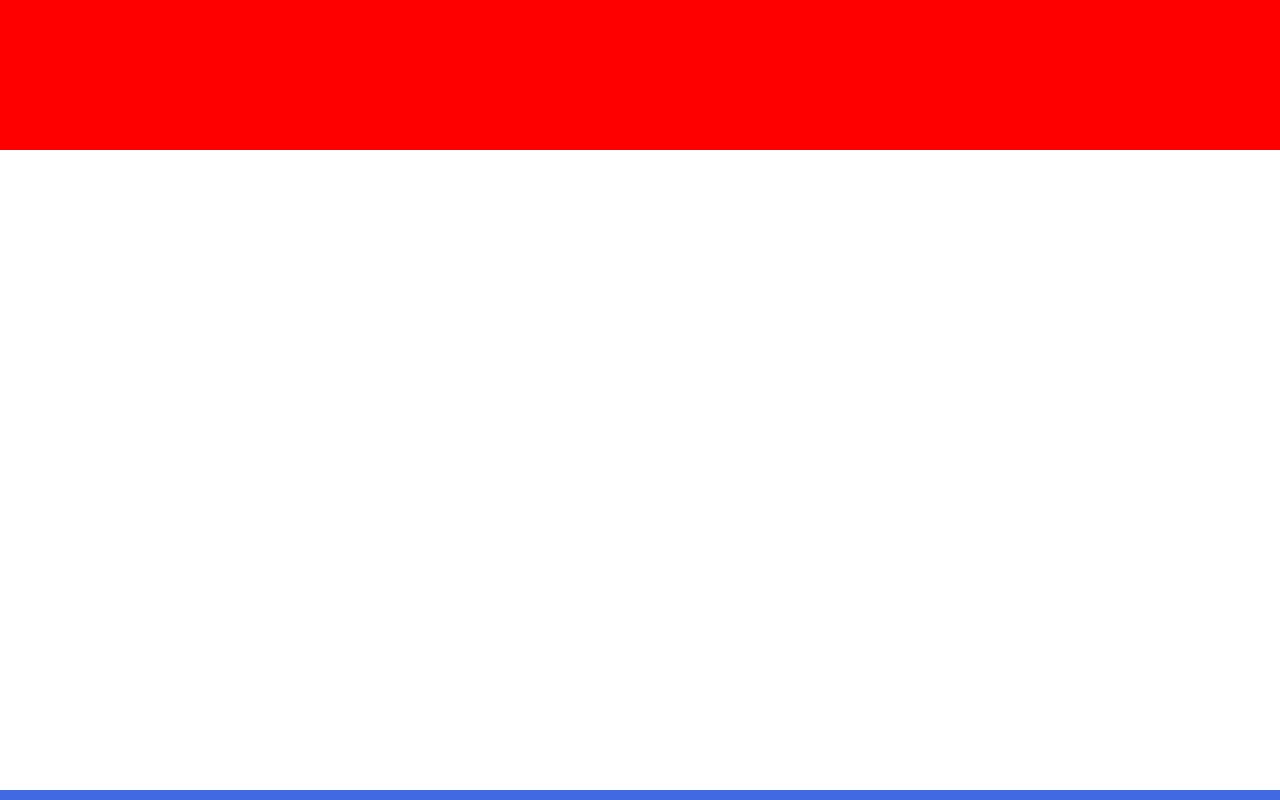
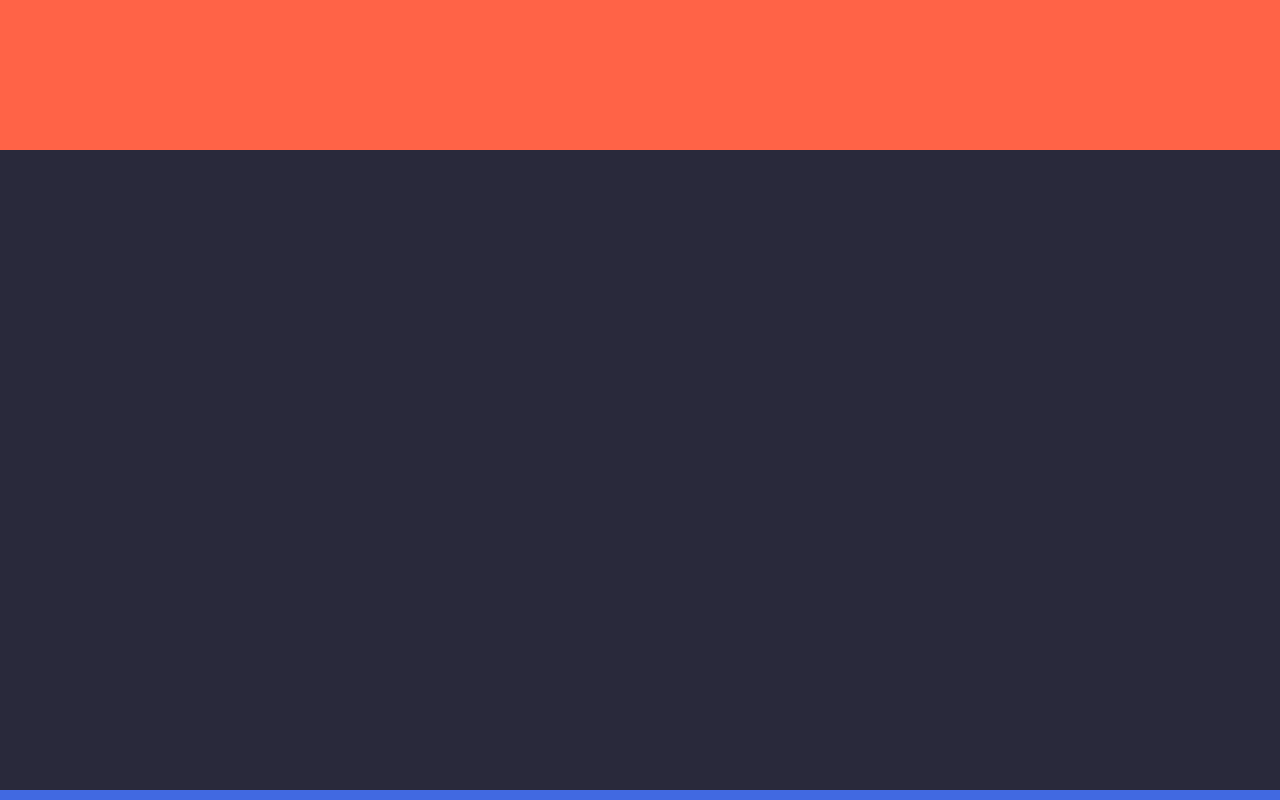
Before and after one commit to Bragakaii/Restaurant-Figma-Web, a plain HTML site: page index.html in a window 1280 px wide. Drawn offline with Linux system fonts and the light colour scheme.

Commit message:
atualização 12/05

```diff
--- a/style.css
+++ b/style.css
@@ -11,30 +11,32 @@ body{
     "footer";
     display: grid;
     grid-template-rows: 150px 1fr 10px;
+    background-color: #29293B;
 
 }
 header{
     grid-area: header;
-    background-color: red;
+    background-color: tomato;
     height: 150px;
 }
 main{
     grid-area: main;
     height: 1fr;
+    display: flex;
     grid-template-areas:
     "leftside rightside";
 }
 .leftside{
     grid-area: leftside;
-    height: 1fr;
-    width: 50vh;
-   background-color: skyblue;
+    height: 100%;
+    width: 50%;
+
 }
 .rightside{
     grid-area: rightside;
-    height: 1fr;
-    width: 50vh;
-   background-color: tomato;
+    height: 100%;
+    width: 50%;
+
 }
 footer{
     grid-area: footer;
```
Also changed, not shown: teste.html (added, +37 -0 lines).
